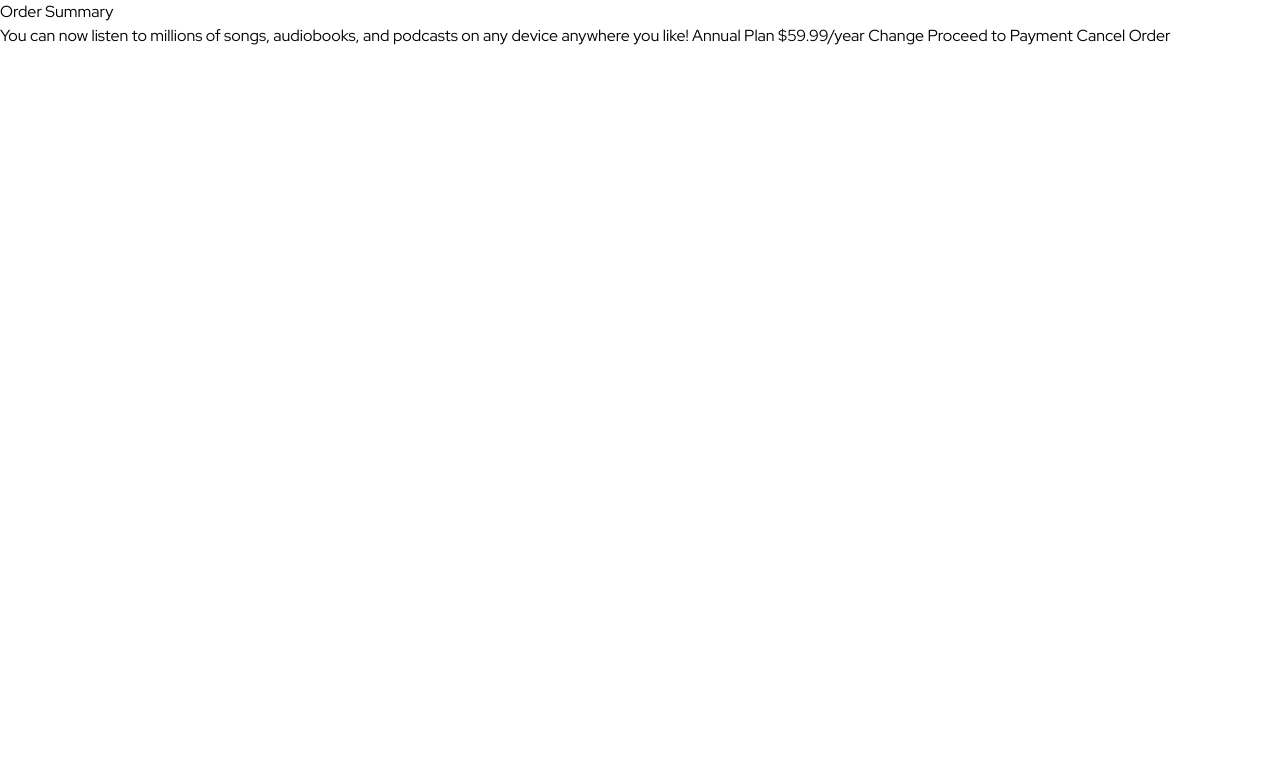
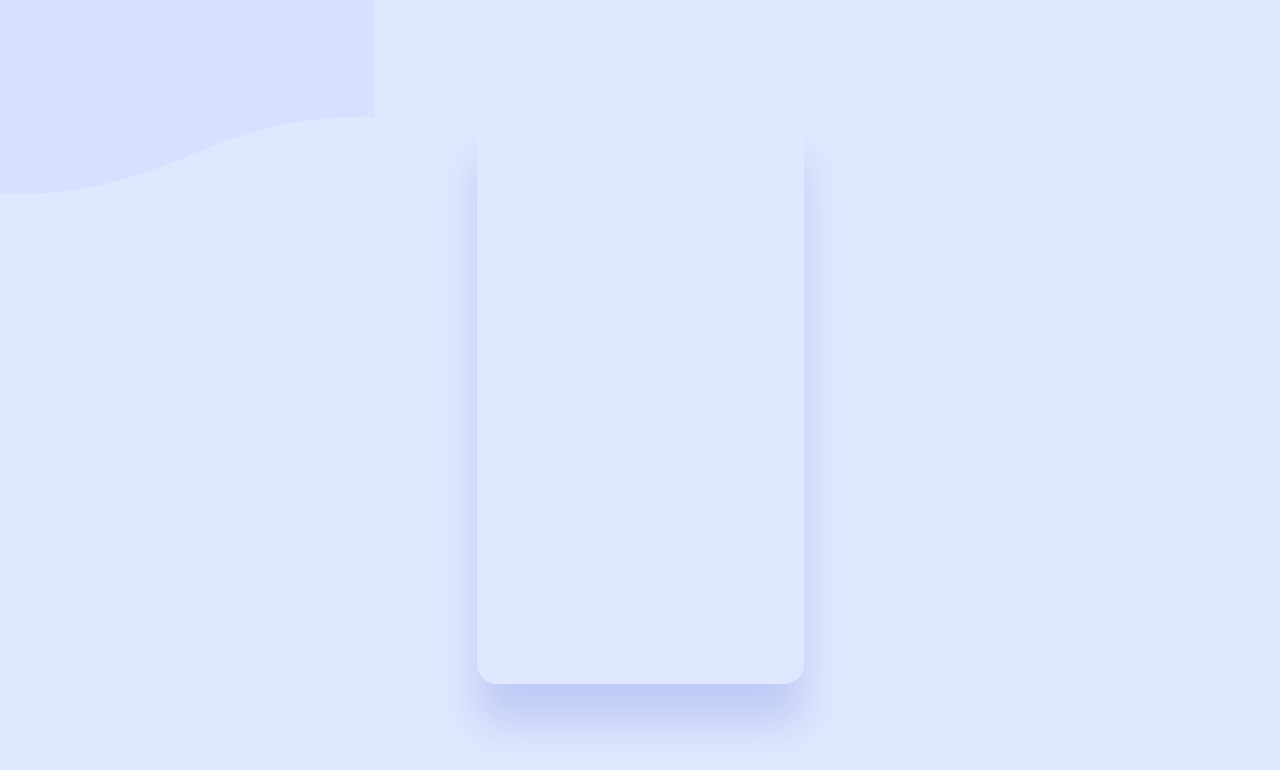
Before and after one commit to Rocabor/Order-summary-component, a website built with Vite: page index.html in a window 1280 px wide. Built offline with nearby package versions, Linux system fonts and the light colour scheme.

Commit message:
Added main element and updated styles

```diff
--- a/index.html
+++ b/index.html
@@ -19,9 +19,11 @@
 </head>
 <body>
 
+  <main class="flex flex-col w-[327px] h-[567px] rounded-[20px] shadow-card-primary "></main>
 
 
-  <div>Order Summary</div>
+
+  <div hidden>Order Summary
 
   You can now listen to millions of songs, audiobooks, and podcasts on any
   device anywhere you like!
@@ -32,7 +34,7 @@
   Change
 
   Proceed to Payment
-  Cancel Order
+  Cancel Order</div>
 
 
 </body>
--- a/src/style.css
+++ b/src/style.css
@@ -1,15 +1,21 @@
 @import "tailwindcss";
 @import "./typography.css";
 
-
 @layer base {
   body {
-    font-family: 'Red Hat Display', sans-serif;
+    font-family: "Red Hat Display", sans-serif;
+    background-color: var(--color-blue-100);
+    display: flex;
+    flex-direction: column;
+    align-items: center;
+    justify-content: center;
+    min-height: 100vh;
+    background-image: url("/images/pattern-background-mobile.svg");
+    background-repeat: no-repeat;
   }
 }
 
-
-@theme{
+@theme {
   --color-white: #ffffff;
   --color-black: #000000;
   --color-blue-50: #f7f9ff;
@@ -19,4 +25,6 @@
   --color-blue-950: #1f2e55;
   --color-purple-500: #766cf1;
   --color-gray-600: #717fa6;
+
+  --shadow-card-primary: 0 40px 40px rgba(13, 48, 189, 0.1518);
 }
```
